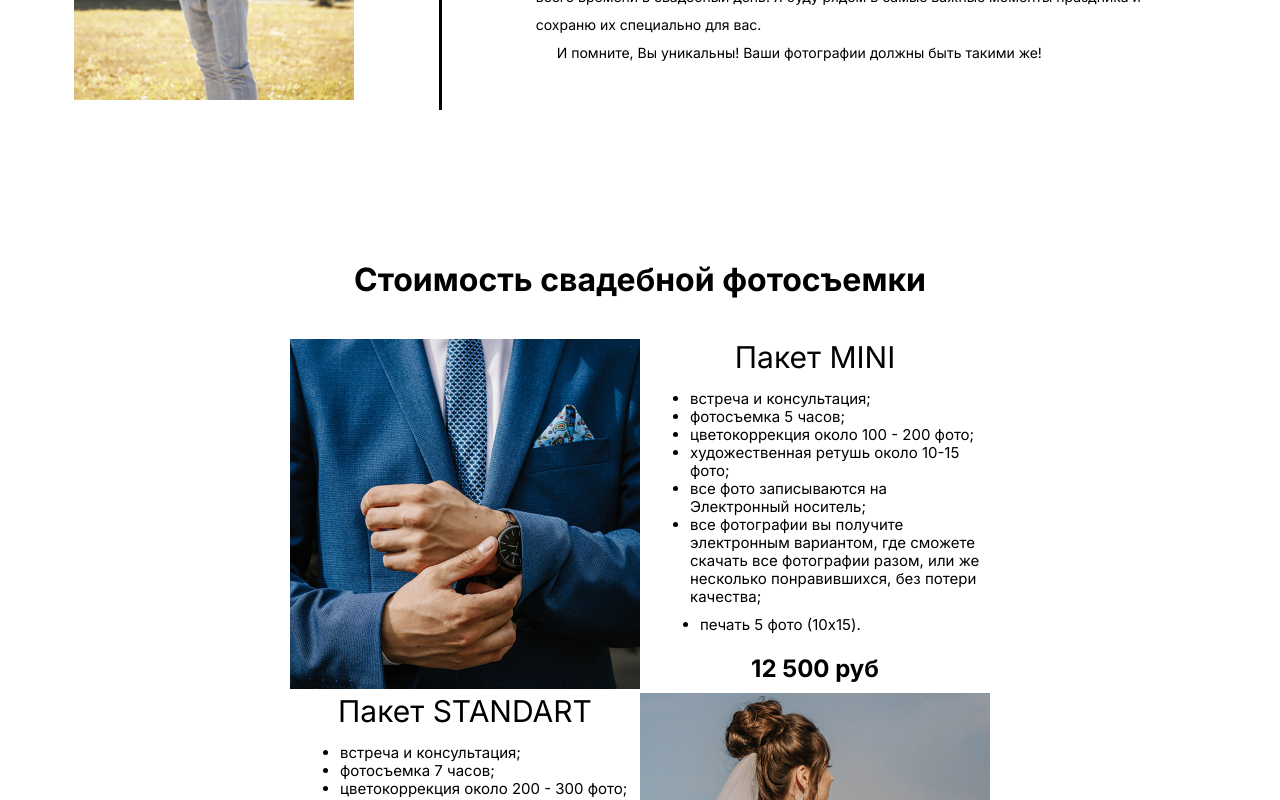
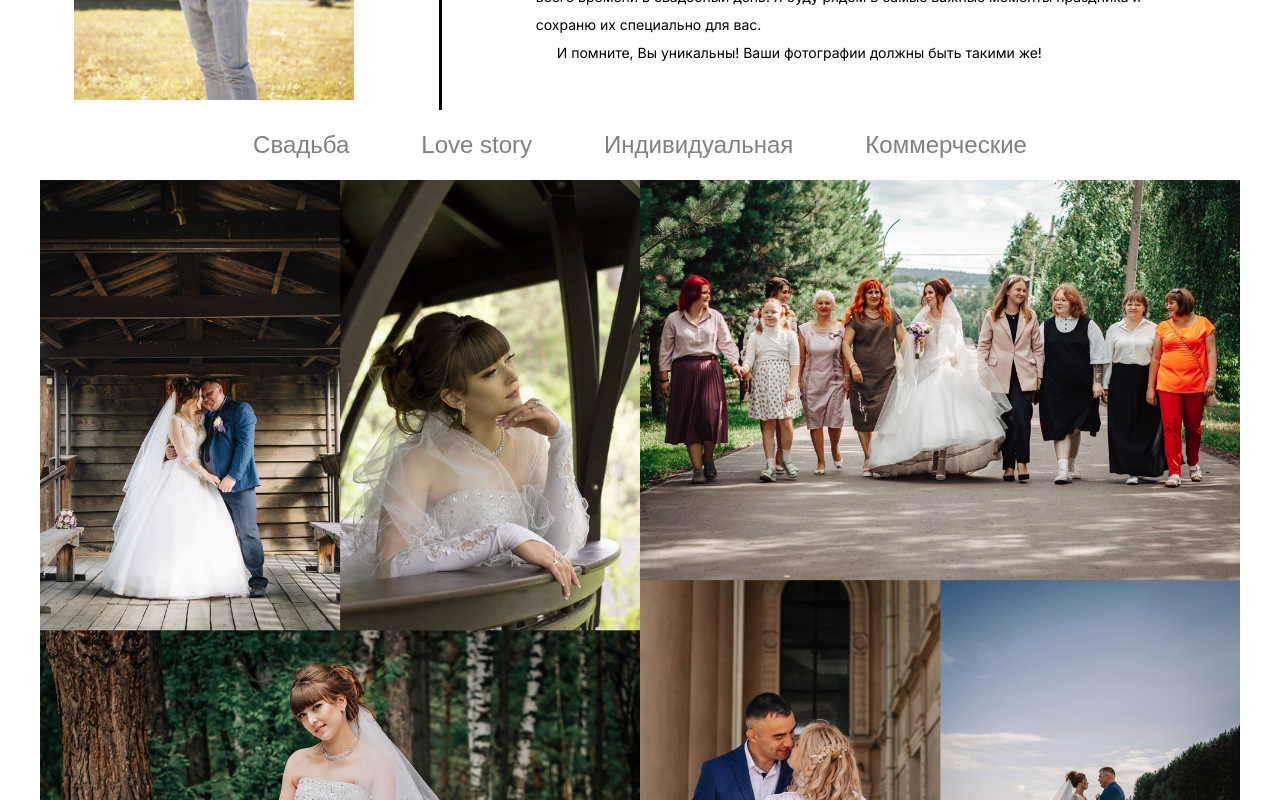
Before and after one commit to aleksnvkznsk/Photographer-Vladimir-Gutsalo, a Next.js app: page / in a window 1280 px wide. Shown: the part 1160-1960 px from the top of the page. Built offline with nearby package versions, Linux system fonts and the light colour scheme.

Commit message:
add portfolio

```diff
--- a/app/page.tsx
+++ b/app/page.tsx
@@ -1,6 +1,7 @@
 import Header from "@/components/header";
 import Intro from "@/components/intro";
 import About from "@/components/about";
+import Portfolio from "@/components/portfolio";
 import Price from "@/components/price";
 import Explanation from "@/components/explanation";
 import Services from "@/components/services";
@@ -12,6 +13,7 @@
       <Header />
       <Intro />
       <About />
+      <Portfolio />
       <Price />
       <Explanation />
       <Services />
--- /dev/null
+++ b/components/import.tsx
@@ -0,0 +1,35 @@
+'use client'
+
+export const wedding = [
+    "/portfolio/wedding/1.jpg",
+    "/portfolio/wedding/2.jpg",
+    "/portfolio/wedding/3.jpg",
+    "/portfolio/wedding/4.jpg",
+    "/portfolio/wedding/5.jpg",
+    "/portfolio/wedding/6.jpg",
+    "/portfolio/wedding/7.jpg",
+    "/portfolio/wedding/8.jpg",
+    "/portfolio/wedding/9.jpg",
+    "/portfolio/wedding/10.jpg",
+    "/portfolio/wedding/11.jpg",
+    "/portfolio/wedding/12.jpg"
+]
+
+export const lovestory = [
+    "/portfolio/lovestory/1.jpg",
+    "/portfolio/lovestory/2.jpg"
+]
+
+export const individual = [
+    "/portfolio/individual/1.jpg",
+    "/portfolio/individual/2.jpg",
+    "/portfolio/individual/3.jpg",
+    "/portfolio/individual/4.jpg"
+]
+
+export const commercial = [
+    "/portfolio/commercial/1.jpg",
+    "/portfolio/commercial/2.jpg",
+    "/portfolio/commercial/3.jpg",
+    "/portfolio/commercial/4.jpg"
+]
--- /dev/null
+++ b/components/portfolio.tsx
@@ -0,0 +1,78 @@
+'use client';
+import '@/styles/portfolio.scss';
+import { useState } from 'react';
+
+import { wedding } from '@/components/import';
+import { lovestory } from '@/components/import';
+import { individual } from '@/components/import';
+import { commercial } from '@/components/import';
+
+function Portfolio() {
+
+    const [state, setState] = useState('');
+
+    return (
+        <>
+            <div id="pоrtfolio" className="content">
+                <div className="content__button">
+                    <button className="content__button__btn" onClick={() => { setState('wedding') }}>Свадьба</button>
+                    <button className="content__button__btn" onClick={() => { setState('lovestory') }} >Love story</button>
+                    <button className="content__button__btn" onClick={() => { setState('individual') }} >Индивидуальная</button>
+                    <button className="content__button__btn" onClick={() => { setState('сommercial') }} >Коммерческие</button>
+                </div>
+
+                {state === '' &&
+                    <div className="wedding">
+                        {wedding.map((item) => {
+                            return (
+                                <img className="photo" src={item} alt="" />
+                            )
+                        })}
+                    </div>
+                }
+
+                {state === 'wedding' &&
+                    <div className="wedding">
+                        {wedding.map((item) => {
+                            return (
+                                <img className="photo" src={item} alt="" />
+                            )
+                        })}
+                    </div>
+                }
+
+                {state === 'lovestory' &&
+                    <div className="lovestory">
+                        {lovestory.map((item) => {
+                            return (
+                                <img className="photo" src={item} alt="" />
+                            )
+                        })}
+                    </div>
+                }
+
+                {state === 'individual' &&
+                    <div className="individual">
+                        {individual.map((item) => {
+                            return (
+                                <img className="photo" src={item} alt="" />
+                            )
+                        })}
+                    </div>
+                }
+
+                {state === 'сommercial' &&
+                    <div className="commercial">
+                        {commercial.map((item) => {
+                            return (
+                                <img className="photo" src={item} alt="" />
+                            )
+                        })}
+                    </div>
+                }
+            </div>
+        </>
+    );
+}
+
+export default Portfolio;
--- /dev/null
+++ b/styles/portfolio.scss
@@ -0,0 +1,61 @@
+.content {
+    text-align: center;
+    max-width: 1500px;
+    margin: 0 auto;
+    scroll-margin-top: 70px;
+
+    &__button {
+        margin: 0 auto;
+        padding-bottom: 20px;
+
+        &__btn {
+            text-decoration: none;
+            margin: 0 30px;
+            border: none;
+            font-size: 24px;
+            background-color: white;
+            color: gray;
+
+            &:hover {
+                color: black;
+            }
+        }
+    }
+}
+
+.photo {
+    margin: 0;
+    width: 600px;
+}
+
+@media (max-width: 900px) {
+
+    .content {
+        scroll-margin-top: 90px;
+
+        &__button {
+
+            &__btn {
+                margin: 0 10px;
+                font-size: 14px;
+            }
+        }
+
+        .photo {
+            margin: 0;
+            width: 300px;
+        }
+    }
+}
+
+@media (max-width: 900px) {
+
+    .content {
+        &__button {
+            &__btn {
+                margin: 0 5px;
+                font-size: 10px;
+            }
+        }
+    }
+}
```
